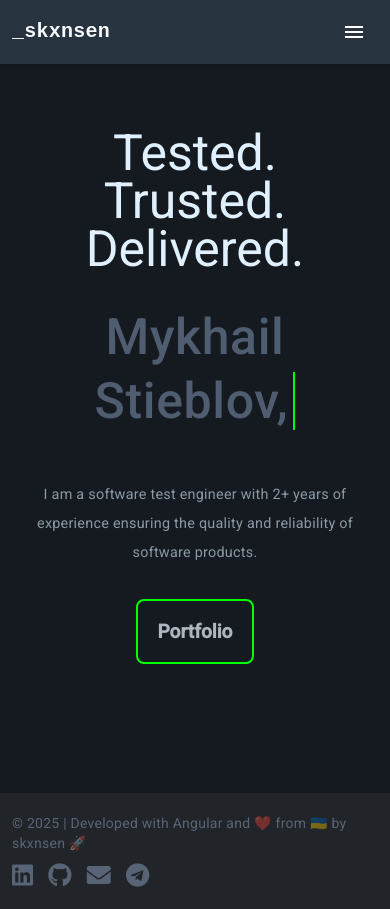
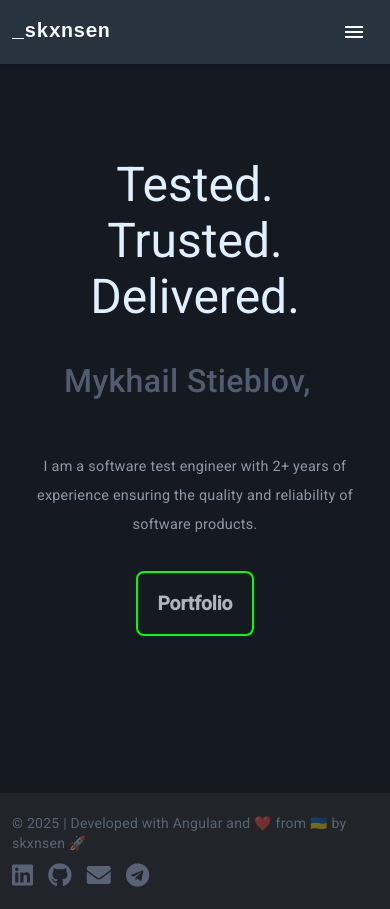
Before and after one commit to skxnsen/portfolio, an Angular app: page /home/ in a window 390 px wide. Built offline with nearby package versions, Linux system fonts and the light colour scheme.

Commit message:
add responsivness to home component dynamic text

```diff
--- a/src/app/home/home.component.css
+++ b/src/app/home/home.component.css
@@ -1,4 +1,4 @@
-/* General styling */
+/* General layout */
 .text-left-container {
     display: flex;
     justify-content: center;
@@ -11,24 +11,42 @@
     text-align: start;
 }
 
+/* Title */
 .home-title {
     font-size: 5rem;
     color: #e0f0ff;
     margin-bottom: 5rem;
-    line-height: 5rem;
+    line-height: 6rem;
 }
 
+/* Author block */
 .home-author {
     font-size: 3.5rem;
     color: #b0caf063;
     margin-bottom: 3rem;
+    display: flex;
+    flex-wrap: wrap;
+    gap: 0.5rem;
+    line-height: 4.5rem;
+    align-items: baseline;
+    word-break: break-word;
 }
 
+/* Static author name */
+.author-name {
+    white-space: nowrap;
+}
+
+/* Dynamic text */
 #dynamic-text {
+    display: inline-block;
     border-right: 2px solid #00FF00;
     padding-right: 5px;
     animation: blink-caret 0.7s step-end infinite;
     color: #00FF00;
+    max-width: 100%;
+    line-height: inherit;
+    word-break: break-word;
 }
 
 @keyframes blink-caret {
@@ -36,30 +54,19 @@
     50% { border-color: #00FF00; }
 }
 
-/* Media Queries for responsiveness */
+/* Responsive adjustments */
 @media (max-width: 768px) {
-    .home-title, .home-author {
-        font-size: 50px !important;
-    }
-
-    .home-author {
-        line-height: 4rem !important;
-    }
-
-    /* Adjusting the layout */
-    .text-left {
-        margin: 20px; /* Reduced margin for smaller screens */
-        text-align: center; /* Center-align text for mobile */
-    }
-
     .home-title {
         font-size: 3rem;
         margin-bottom: 2rem;
-        line-height: 3rem;
+        line-height: 3.5rem;
     }
 
     .home-author {
         font-size: 2rem;
+        line-height: 3rem;
+        justify-content: center;
+        text-align: center;
     }
 
     blockquote {
@@ -70,4 +77,40 @@
     button a {
         font-size: 1.2rem;
     }
+
+    .text-left {
+        margin: 20px;
+        text-align: center;
+    }
 }
+
+@media (min-width: 769px) and (max-width: 991px) {
+    .home-title {
+        font-size: 4rem;
+        margin-bottom: 4rem;
+        line-height: 5rem;
+    }
+
+    .home-author {
+        font-size: 2.5rem;
+        line-height: 4rem;
+    }
+}
+
+@media (min-width: 992px) {
+    .home-title {
+        font-size: 5rem;
+    }
+
+    .home-author {
+        font-size: 3.5rem;
+    }
+
+    blockquote {
+        font-size: 1.7rem;
+    }
+
+    button a {
+        font-size: 1.5rem;
+    }
+}
--- a/src/app/home/home.component.html
+++ b/src/app/home/home.component.html
@@ -2,7 +2,10 @@
   <div class="col-12 col-md-8 col-lg-8">
     <div class="text-left">
       <h1 class="home-title">Tested. Trusted. Delivered.</h1>
-      <h2 class="home-author">Mykhail Stieblov, <span id="dynamic-text">{{ dynamicText }}</span></h2>
+      <h2 class="home-author">
+        <span class="author-name">Mykhail Stieblov,</span>
+        <span id="dynamic-text">{{ dynamicText }}</span>
+      </h2>
       <blockquote>
           I am a software test engineer with 2+ years of experience ensuring the quality and reliability of software products.
       </blockquote>
--- a/src/index.html
+++ b/src/index.html
@@ -1,5 +1,6 @@
 <!doctype html>
 <html lang="en">
+
 <head>
   <meta charset="utf-8">
   <title>Portfolio Mykhail Stieblov</title>
@@ -10,9 +11,10 @@
   <link href="https://fonts.googleapis.com/icon?family=Material+Icons" rel="stylesheet">
   <link rel="stylesheet" href="https://cdnjs.cloudflare.com/ajax/libs/font-awesome/5.15.4/css/all.min.css">
   <link rel="stylesheet" type='text/css' href="https://cdn.jsdelivr.net/gh/devicons/devicon@latest/devicon.min.css" />
+</head>
 
-</head>
 <body class="mat-typography">
   <app-root></app-root>
 </body>
+
 </html>
```
Also changed, not shown: angular.json (line endings or trailing spaces), package.json (line endings or trailing spaces), 1 other file (tests, documents, lock files or other folders).
